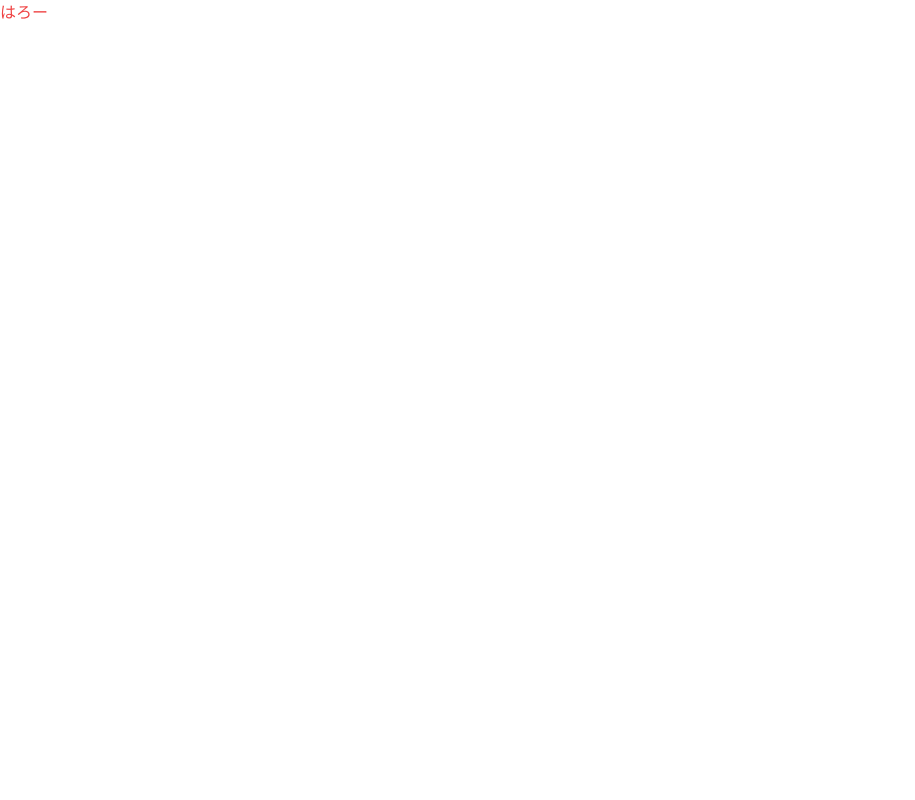
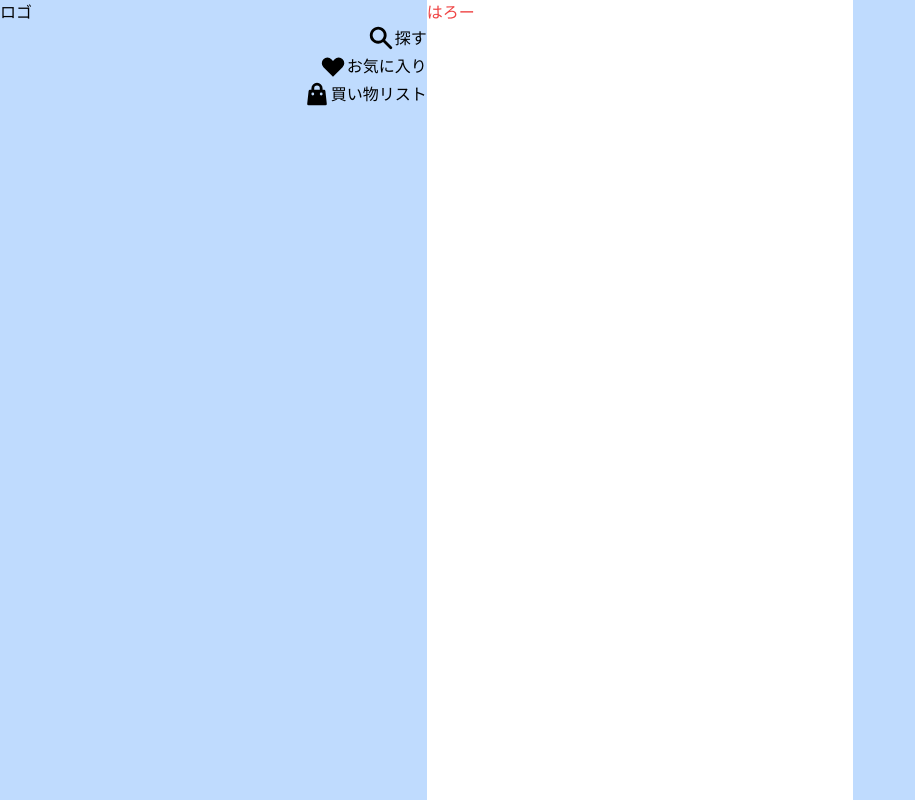
Before and after one commit to qin-team-recipe/14-frontend, a Next.js app: page / in a window 1280 px wide. Shown: the whole page, without its empty margins (0-915 px from the left). Built offline with nearby package versions, Linux system fonts and the light colour scheme.

Commit message:
サイドバーの作成

```diff
--- a/package.json
+++ b/package.json
@@ -14,6 +14,7 @@
     "fix:prettier": "prettier --write ."
   },
   "dependencies": {
+    "@heroicons/react": "^1.0.6",
     "next": "13.4.6",
     "react": "18.2.0",
     "react-dom": "18.2.0"
--- /dev/null
+++ b/src/app/components/Sidebar.jsx
@@ -0,0 +1,21 @@
+import React from "react";
+import SidebarMenu from "./SidebarMenu";
+import { SearchIcon } from "@heroicons/react/solid";
+import { HeartIcon } from "@heroicons/react/solid";
+import { ShoppingBagIcon } from "@heroicons/react/solid";
+
+const Sidebar = () => {
+  return (
+    <div className="bg-blue-200 min-h-screen">
+      {/* ロゴ */}
+      <div className=" ">ロゴ</div>
+      <div>
+        <SidebarMenu text="探す" Icon={SearchIcon} />
+        <SidebarMenu text="お気に入り" Icon={HeartIcon} />
+        <SidebarMenu text="買い物リスト" Icon={ShoppingBagIcon} />
+      </div>
+    </div>
+  );
+};
+
+export default Sidebar;
--- /dev/null
+++ b/src/app/components/SidebarMenu.jsx
@@ -0,0 +1,12 @@
+import React from "react";
+
+const SidebarMenu = ({ text, Icon }) => {
+  return (
+    <div className="flex items-center justify-end">
+      <Icon class="h-7 hidden lg:inline" />
+      <span className="hidden lg:inline">{text}</span>
+    </div>
+  );
+};
+
+export default SidebarMenu;
--- a/src/app/page.jsx
+++ b/src/app/page.jsx
@@ -1,7 +1,15 @@
+import Sidebar from "./components/Sidebar";
+
 export default function Home() {
   return (
-    <>
-      <p className="text-red-500">はろー</p>
-    </>
+    <div className="h-screen">
+      <div className="container h-full mx-auto xl:px-50 max-x-5xl">
+        <div className="grid grid-cols-3 h-full">
+          <Sidebar />
+          <p className="text-red-500">はろー</p>
+          <div className="bg-blue-200 min-h-screen"></div>
+        </div>
+      </div>
+    </div>
   );
 }
```
Also changed, not shown: 1 other file (tests, documents, lock files or other folders).
